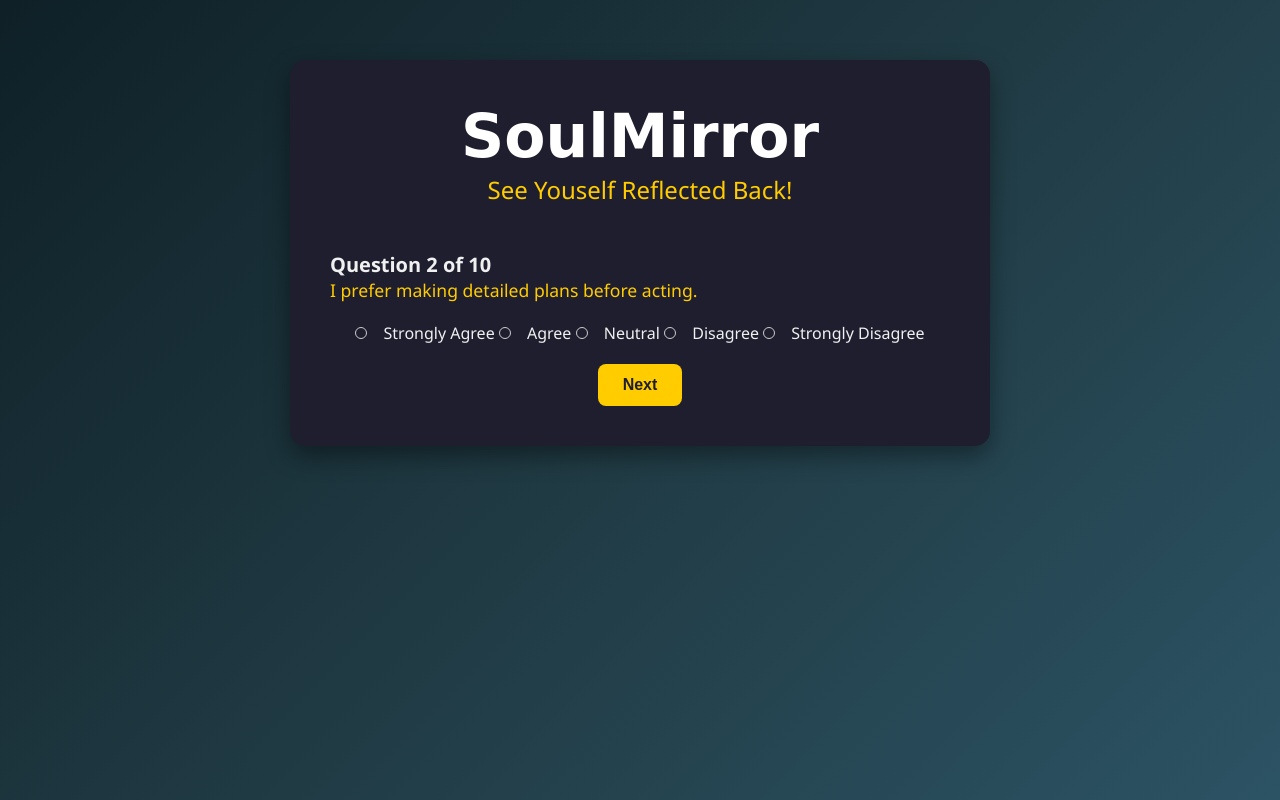
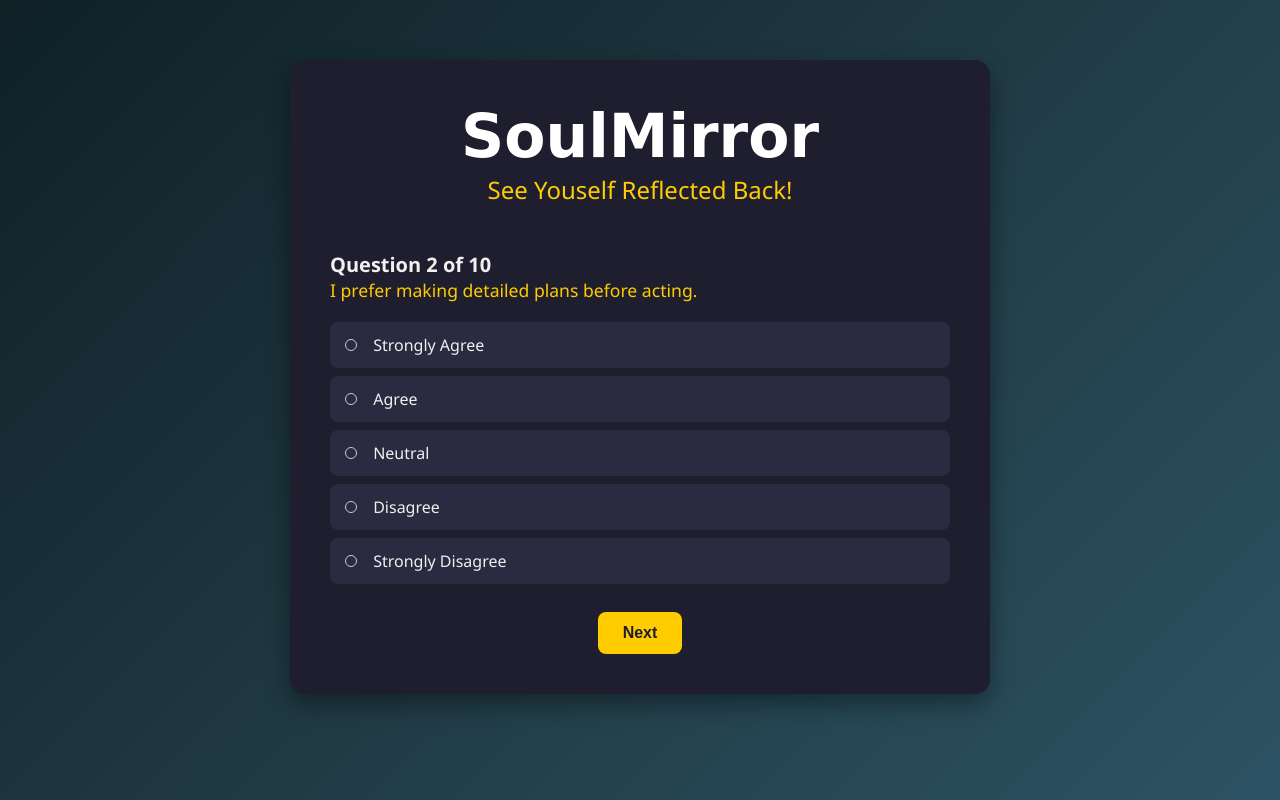
Before and after one commit to FaheemaTamton/SoulMirror, a Flask app: page /question/1 in a window 1280 px wide. Run offline with Flask 3, Linux system fonts and the light colour scheme; parts of the project's set-up code (start-up, migrations or seed data) failed here and were passed over; some web fonts are replaced.

Commit message:
Update SoulMirror

```diff
--- a/templates/index.html
+++ b/templates/index.html
@@ -68,7 +68,17 @@
            margin-bottom: 20px;
         }
 
-
+        /* ---------------- Radio Buttons ---------------- */
+        label {
+            display: block;
+            background: #2a2a40;
+            margin: 8px 0;
+            padding: 12px 15px;
+            border-radius: 8px;
+            text-align: left;
+            cursor: pointer;
+            transition: 0.3s;
+        }
 
         label:hover { background: #38385a; }
 
```
Also changed, not shown: static/style.css (+14 -0 lines), templates/result.html (+0 -14 lines).
